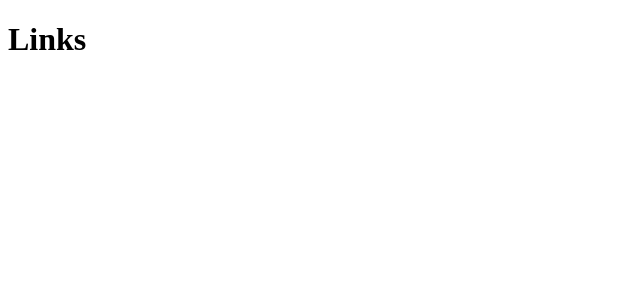
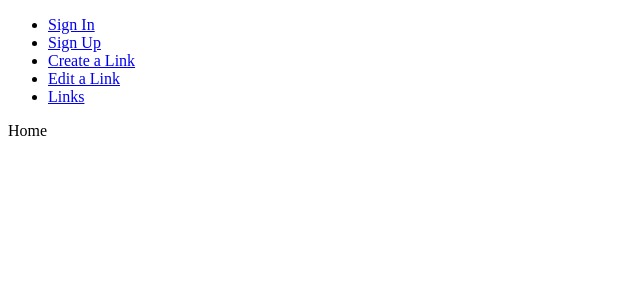
Before and after one commit to mohamedstt/Login-Frontend-React, a React (Create React App) app: page / in a window 1280 px wide. Shown: the top 300 px of the page, without its empty margins (0-640 px from the left). Built offline with nearby package versions, Linux system fonts and the light colour scheme.

Commit message:
Routes add.

```diff
--- a/package.json
+++ b/package.json
@@ -8,6 +8,7 @@
     "@testing-library/user-event": "^7.2.1",
     "react": "^16.13.1",
     "react-dom": "^16.13.1",
+    "react-router-dom": "^5.2.0",
     "react-scripts": "3.4.1"
   },
   "scripts": {
--- a/src/App.js
+++ b/src/App.js
@@ -1,7 +1,31 @@
 import React from 'react';
 
+import { BrowserRouter, Switch, Link, Route } from 'react-router-dom';
+
 const App = () => {
-  return <h1>Links</h1>
+  return (
+    <BrowserRouter>
+      <div>
+        <nav>
+          <ul>
+            <li><Link to="/sign-in">Sign In</Link></li>
+            <li><Link to="/sign-up">Sign Up</Link></li>
+            <li><Link to="/manage/links/create">Create a Link</Link></li>
+            <li><Link to="/manage/links/edit">Edit a Link</Link></li>
+            <li><Link to="/manage/links">Links</Link></li>
+          </ul>
+        </nav>
+        <Switch>
+          <Route path="/sign-in">Sign In</Route>
+          <Route path="/sign-up">Sign Up</Route>
+          <Route path="/manage/links/create">Create a Link</Route>
+          <Route path="/manage/links/edit">Edit a Link</Route>
+          <Route path="/manage/links">Links</Route>
+          <Route path="/">Home</Route>
+        </Switch>
+      </div>
+    </BrowserRouter>
+  )
 }
 
 export default App;
```
Also changed, not shown: 1 other file (tests, documents, lock files or other folders).
